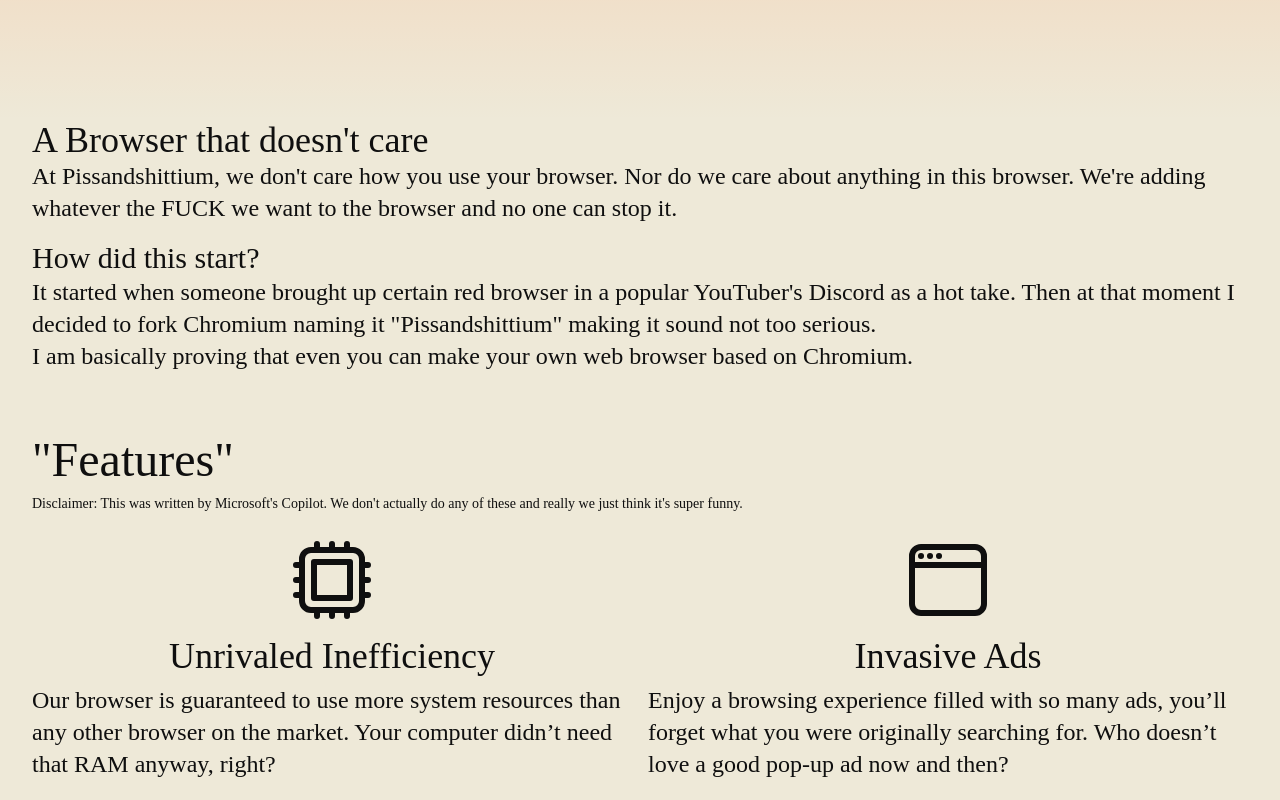
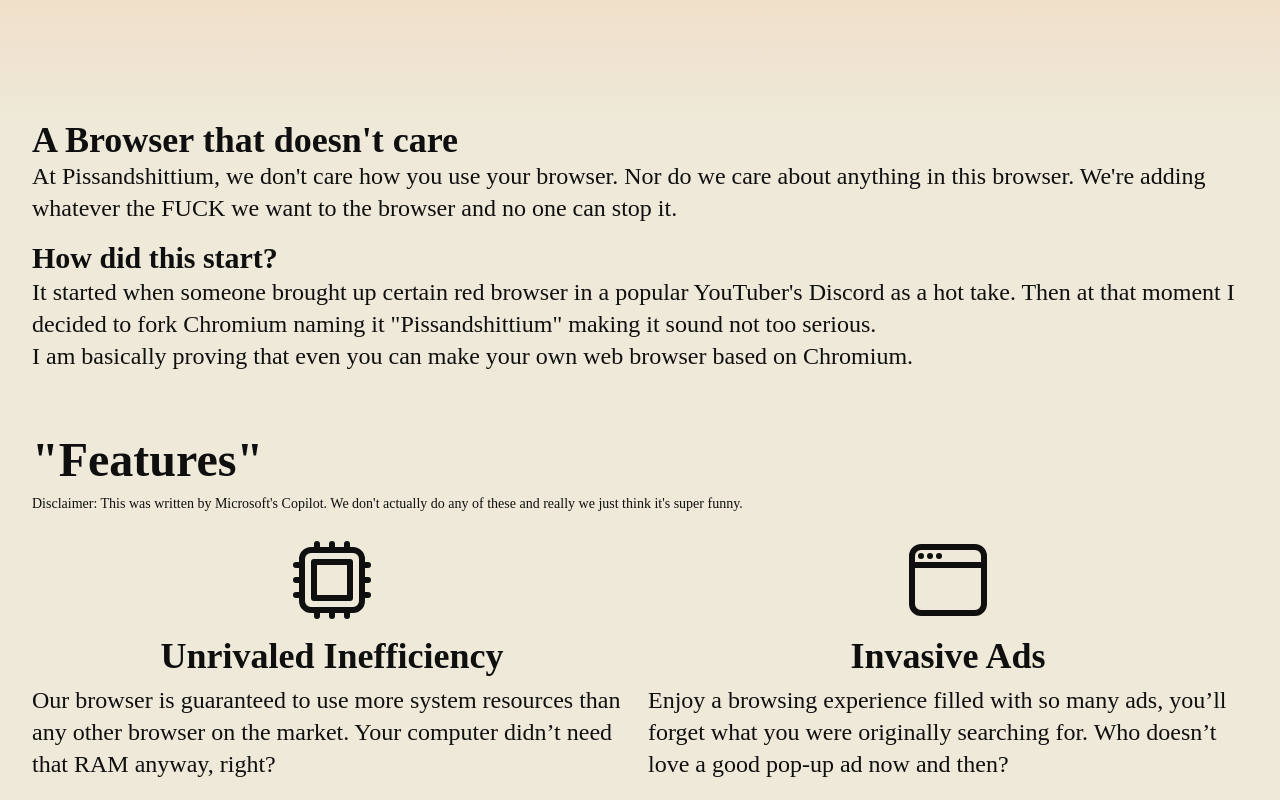
Before and after one commit to Pissandshittium/website, a Next.js app: page / in a window 1280 px wide. Shown: the part 680-1480 px from the top of the page. Built offline with nearby package versions, Linux system fonts and the light colour scheme; a web font is replaced by a local one.

Commit message:
bolding font

```diff
--- a/src/app/globals.css
+++ b/src/app/globals.css
@@ -17,11 +17,11 @@
 }
 
 h1{
-  @apply font-display text-3xl lg:text-5xl;
+  @apply font-display font-bold text-3xl lg:text-5xl;
 }
 h2{
-  @apply font-display text-2xl lg:text-4xl;
+  @apply font-display font-bold text-2xl lg:text-4xl;
 }
 h3{
-  @apply font-display text-xl lg:text-3xl;
+  @apply font-display font-bold text-xl lg:text-3xl;
 }
```
